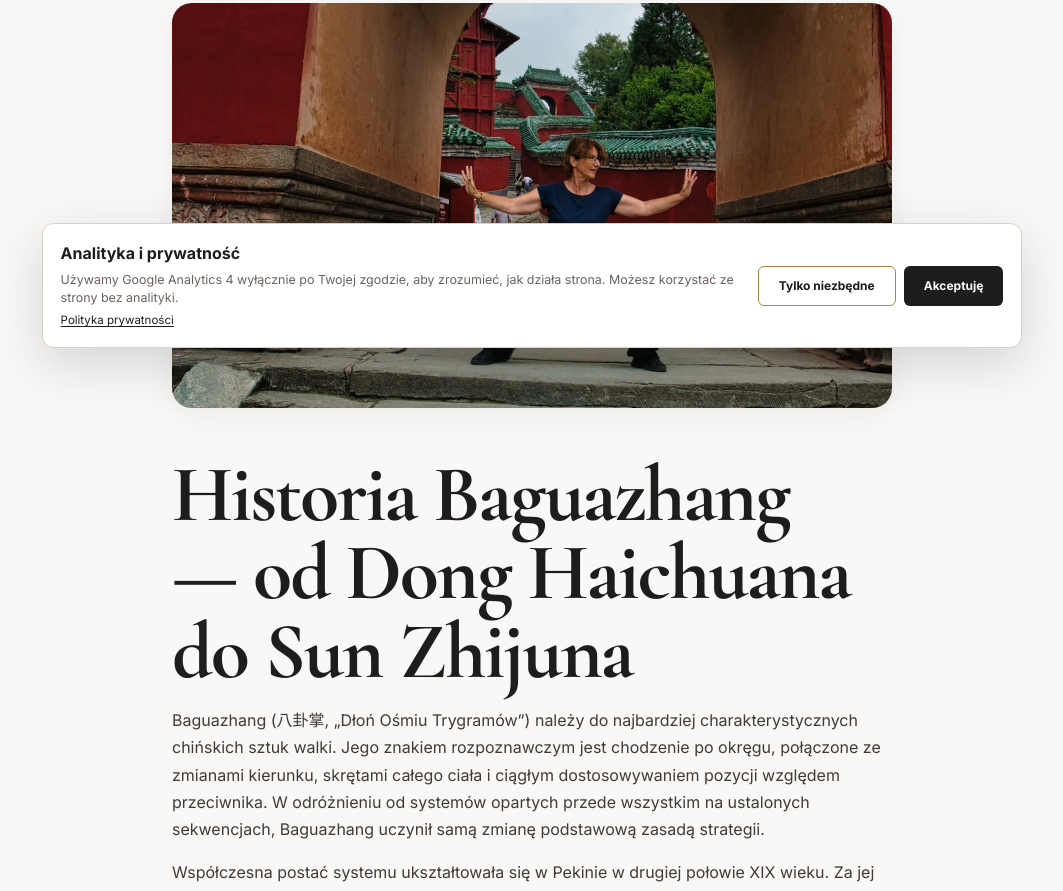
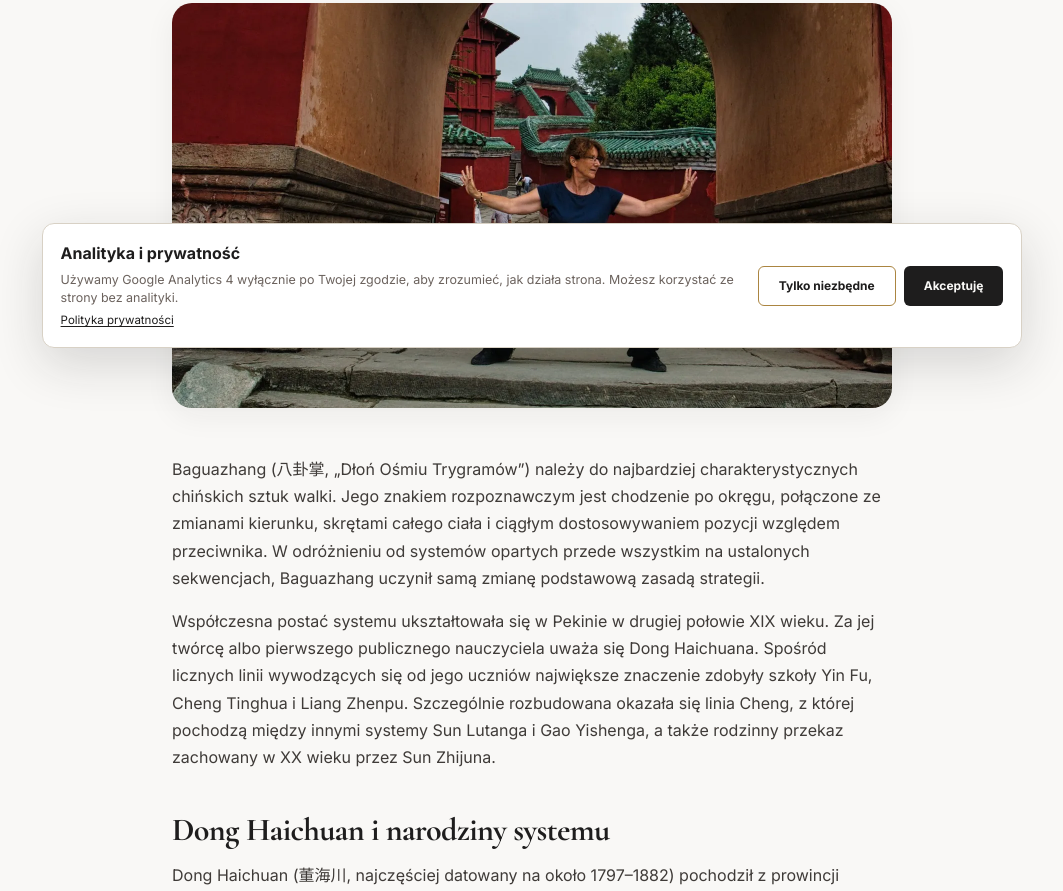
Before and after one commit to domimod/bz3o-website, an Astro site: page /artykuly/historia-bagua-zhang in a window 1280 px wide. Shown: the part 436-1327 px from the top of the page, without its empty margins (108-1171 px from the left). Built offline with nearby package versions, Linux system fonts and the light colour scheme; Astro itself is replaced by a stand-in of ours; no server answers.

Commit message:
Corrected article heading

```diff
--- a/src/content/articles/historia-bagua-zhang.md
+++ b/src/content/articles/historia-bagua-zhang.md
@@ -9,8 +9,6 @@ draft: false
 featured: false
 image: "/images/article-history/article-history-1440.webp"
 ---
-
-# Historia Baguazhang — od Dong Haichuana do Sun Zhijuna
 
 Baguazhang (八卦掌, „Dłoń Ośmiu Trygramów”) należy do najbardziej charakterystycznych chińskich sztuk walki. Jego znakiem rozpoznawczym jest chodzenie po okręgu, połączone ze zmianami kierunku, skrętami całego ciała i ciągłym dostosowywaniem pozycji względem przeciwnika. W odróżnieniu od systemów opartych przede wszystkim na ustalonych sekwencjach, Baguazhang uczynił samą zmianę podstawową zasadą strategii.
 
```
